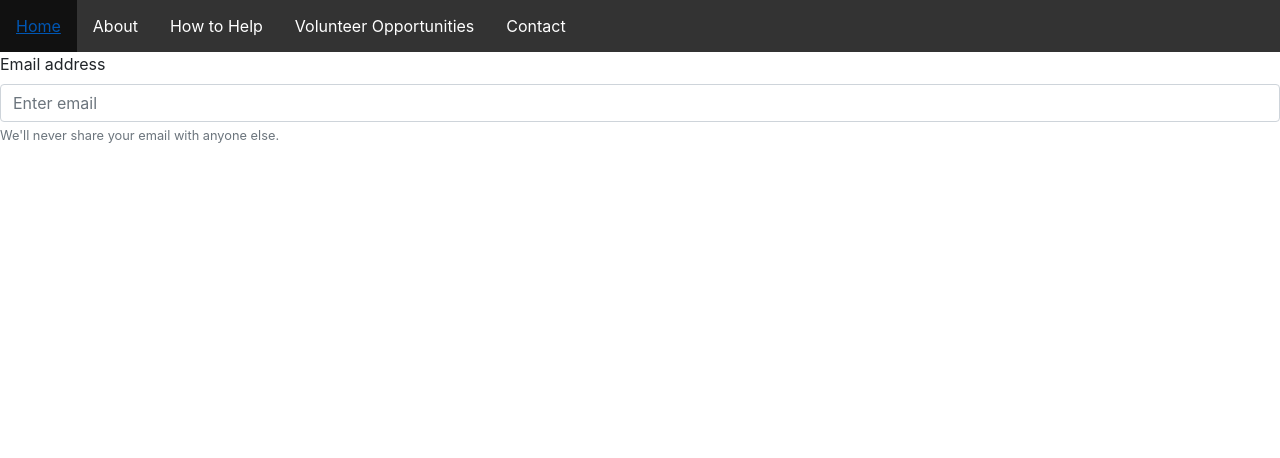
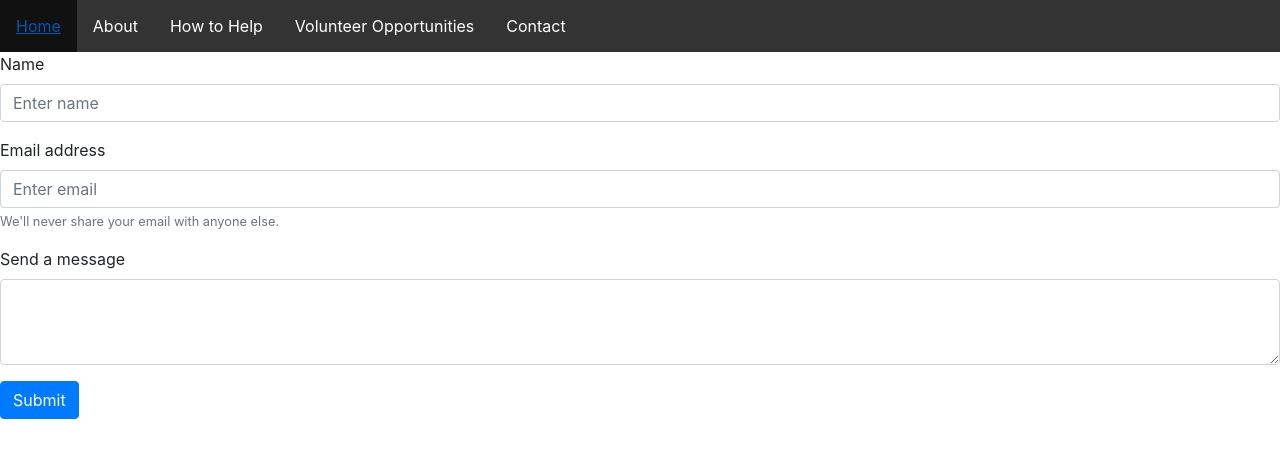
Before and after one commit to brittmoni/FirstRepo, a React (Create React App) app in the folder client/: page /contact in a window 1280 px wide. Shown: the top 458 px of the page. Built offline with nearby package versions, Linux system fonts and the light colour scheme.

Commit message:
Addition to the form

```diff
--- a/client/src/pages/Contact/Contact.js
+++ b/client/src/pages/Contact/Contact.js
@@ -8,6 +8,11 @@ function Contact () {
     <div>
       <Navbar />
       <Form>
+        <Form.Group controlId="formName">
+          <Form.Label>Name</Form.Label>
+          <Form.Control type="text" placeholder="Enter name" />
+        </Form.Group>
+
         <Form.Group controlId="formBasicEmail">
           <Form.Label>Email address</Form.Label>
           <Form.Control type="email" placeholder="Enter email" />
@@ -15,6 +20,15 @@ function Contact () {
             We'll never share your email with anyone else.
           </Form.Text>
         </Form.Group>
+
+        <Form.Group controlId="exampleForm.ControlTextarea1">
+          <Form.Label>Send a message</Form.Label>
+          <Form.Control as="textarea" rows="3" />
+        </Form.Group>
+
+        <Button variant="primary" type="submit">
+          Submit
+        </Button>
       </Form>
     </div>
   )
```
